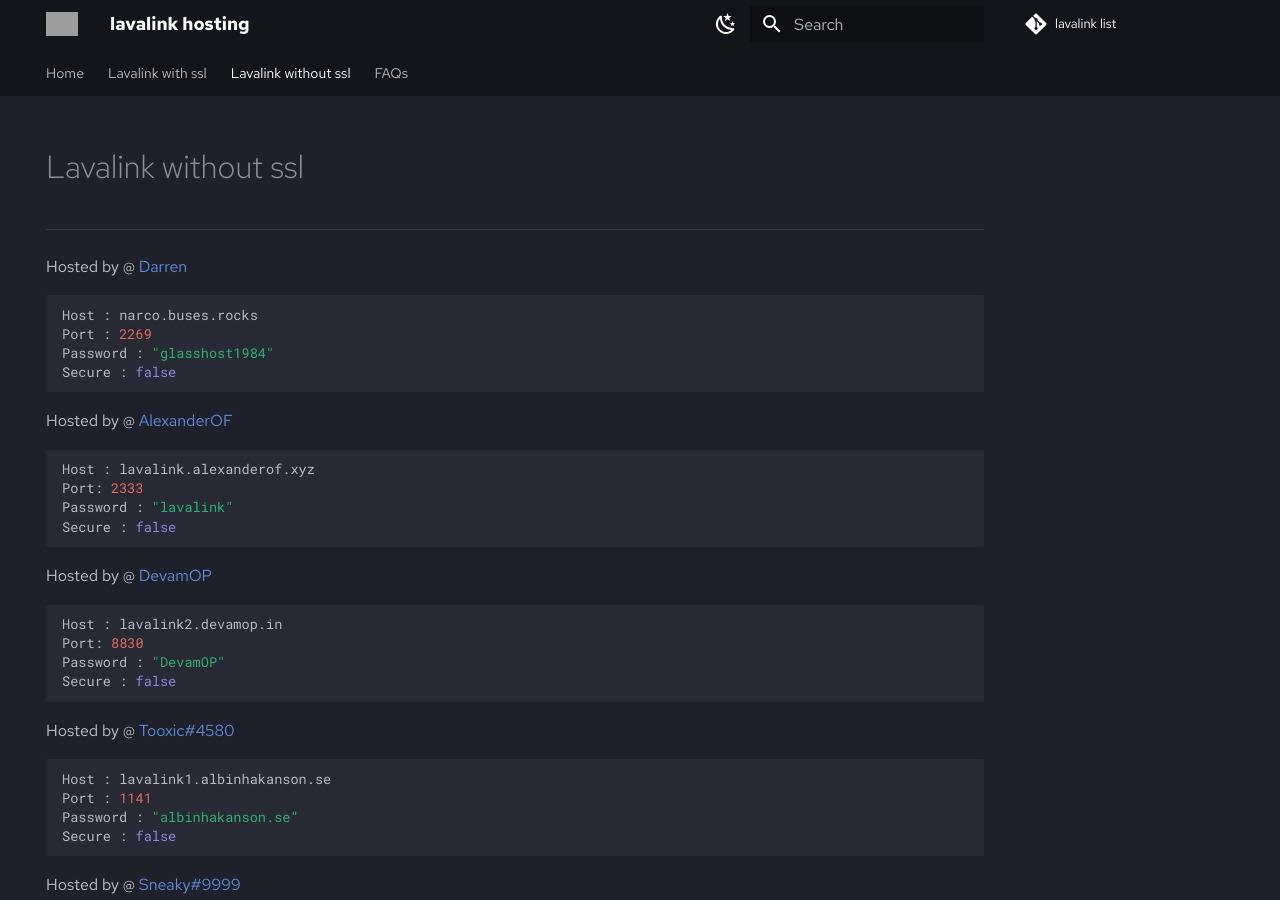
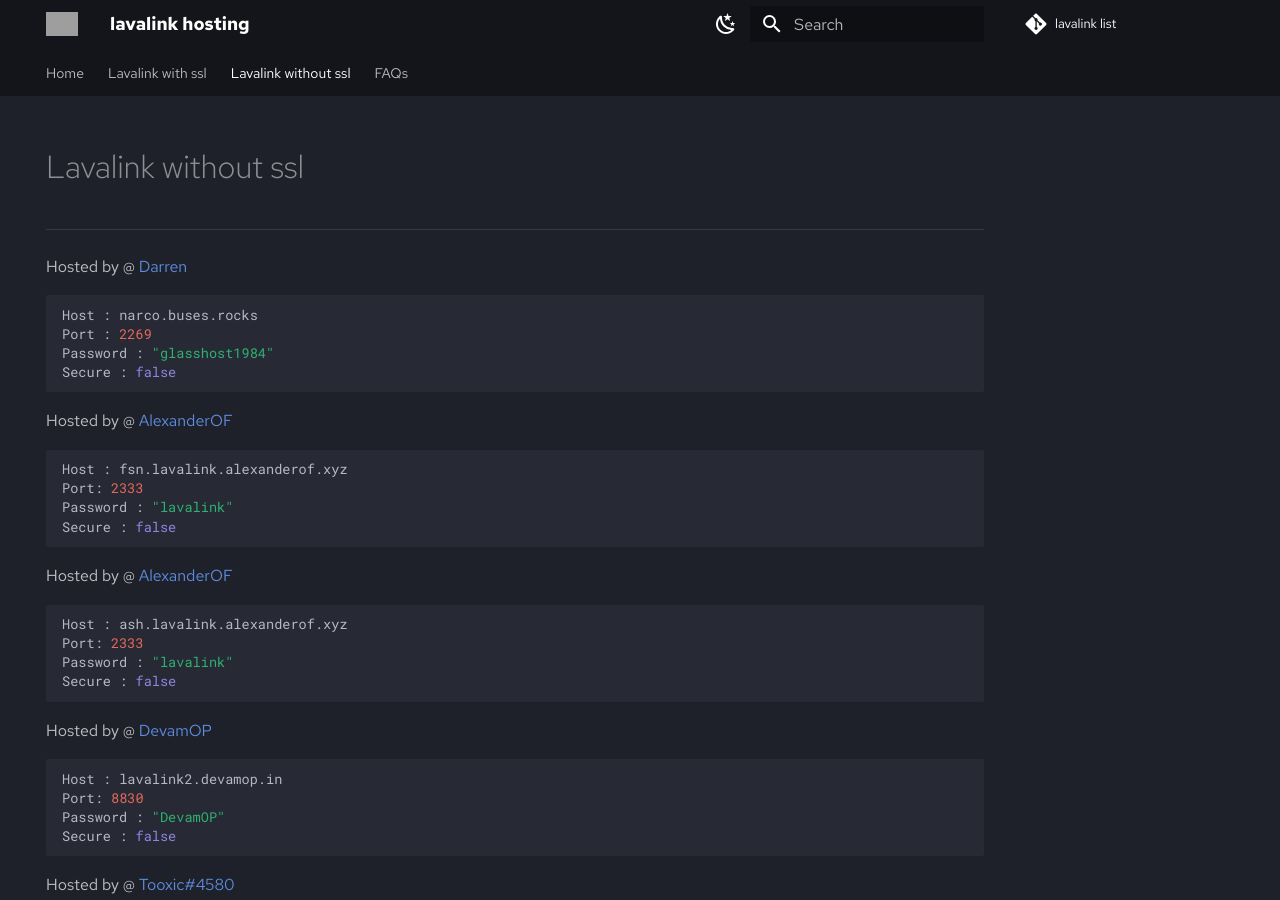
Before and after one commit to DarrenOfficial/lavalink-list, an MkDocs documentation site: the page built from docs/NoSSL/lavalink-without-ssl.md, in a window 1280 px wide and 900 px high. Built offline with MkDocs 1.6.1 and Material for MkDocs 9.7.7, drawn with Linux system fonts in a browser that asks for light colours; comment, search, counter and statistics services are not loaded; grey boxes are pictures that could not be loaded.

Commit message:
Add a US lavalink server (#312)

````diff
--- a/docs/NoSSL/lavalink-without-ssl.md
+++ b/docs/NoSSL/lavalink-without-ssl.md
@@ -17,7 +17,15 @@ Secure : false
 
 Hosted by @ [AlexanderOF](https://www.alexanderof.xyz)
 ```bash
-Host : lavalink.alexanderof.xyz
+Host : fsn.lavalink.alexanderof.xyz
+Port: 2333
+Password : "lavalink"
+Secure : false
+```
+
+Hosted by @ [AlexanderOF](https://www.alexanderof.xyz)
+```bash
+Host : ash.lavalink.alexanderof.xyz
 Port: 2333
 Password : "lavalink"
 Secure : false
````
